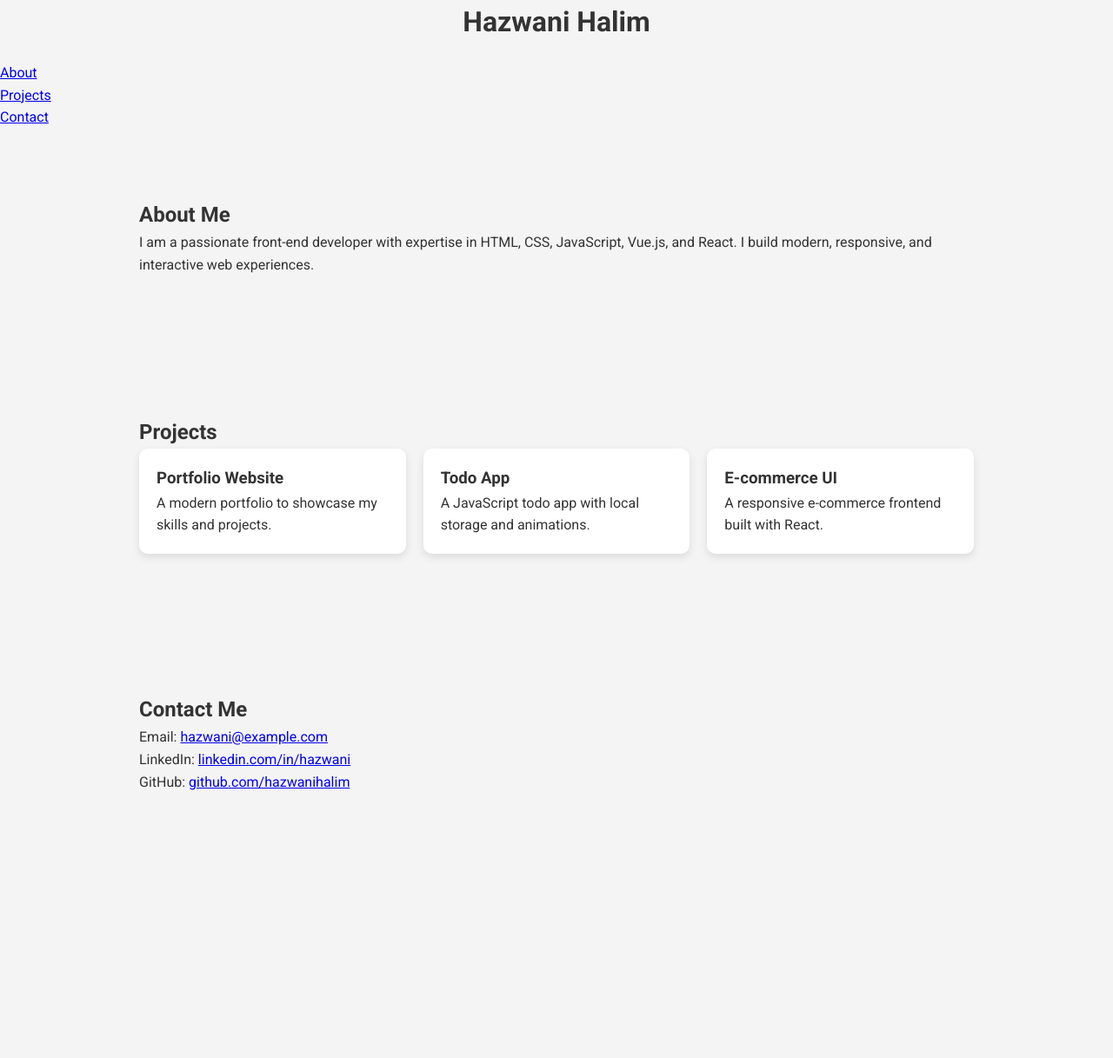
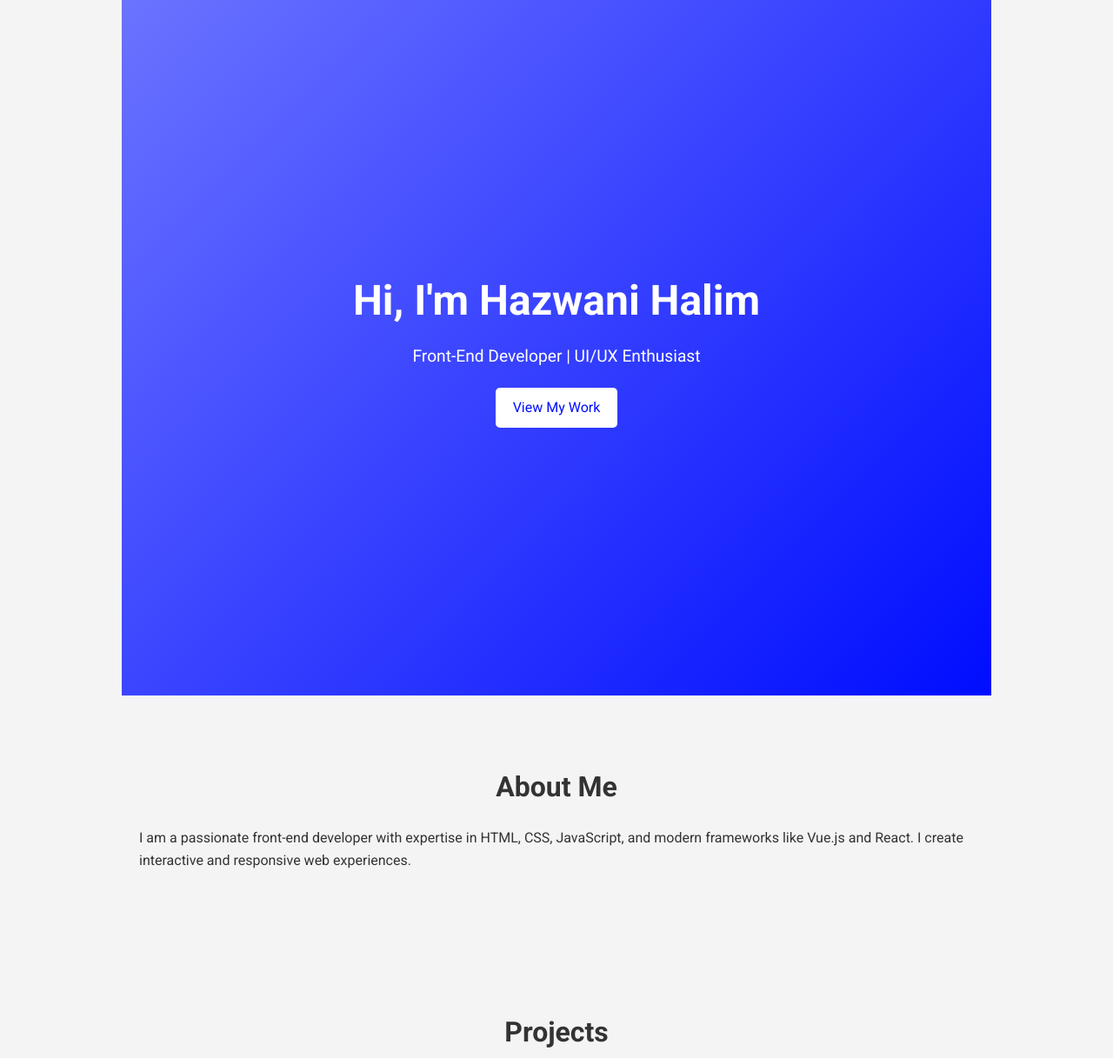
Before and after one commit to waniehalimm/waniehalimm.github.io, a plain HTML site: page index.html in a window 1280 px wide. Shown: the top 1217 px of the page at 87% size. Before the commit the page ends 992 px from the top, so only its background shows below. Drawn offline with Linux system fonts and the light colour scheme.

Commit message:
Update index.html

```diff
--- a/index.html
+++ b/index.html
@@ -8,50 +8,48 @@
   <link rel="stylesheet" href="style.css">
 </head>
 <body>
-  <div class="container">
-    <!-- Sidebar Navigation -->
-    <nav class="sidebar">
-      <h2>Hazwani Halim</h2>
-      <ul>
-        <li><a href="#about">About</a></li>
-        <li><a href="#projects">Projects</a></li>
-        <li><a href="#contact">Contact</a></li>
-      </ul>
-    </nav>
-
-    <!-- Main Content -->
-    <main class="content">
-      <section class="section" id="about">
-        <h1>About Me</h1>
-        <p>I am a passionate front-end developer with expertise in HTML, CSS, JavaScript, Vue.js, and React. I build modern, responsive, and interactive web experiences.</p>
+  <!-- Hero Section -->
+  <section class="hero">
+    <h1 class="animate">Hi, I'm Hazwani Halim</h1>
+    <p class="animate delay">Front-End Developer | UI/UX Enthusiast</p>
+    <a href="#projects" class="btn animate delay-2">View My Work</a>
   </section>
 
-      <section class="section" id="projects">
-        <h1>Projects</h1>
+  <!-- About Section -->
+  <section class="about" id="about">
+    <h2>About Me</h2>
+    <p>I am a passionate front-end developer with expertise in HTML, CSS, JavaScript, and modern frameworks like Vue.js and React. I create interactive and responsive web experiences.</p>
+  </section>
+
+  <!-- Projects Section -->
+  <section class="projects" id="projects">
+    <h2>Projects</h2>
     <div class="project-grid">
-          <div class="project-card">
+      <div class="project-card animate">
         <h3>Portfolio Website</h3>
-            <p>A modern portfolio to showcase my skills and projects.</p>
+        <p>My personal portfolio showcasing my skills and projects.</p>
+        <a href="#" target="_blank">View Project</a>
       </div>
-          <div class="project-card">
+      <div class="project-card animate delay-1">
         <h3>Todo App</h3>
-            <p>A JavaScript todo app with local storage and animations.</p>
+        <p>A modern JavaScript todo app with local storage and animations.</p>
+        <a href="#" target="_blank">View Project</a>
       </div>
-          <div class="project-card">
+      <div class="project-card animate delay-2">
         <h3>E-commerce UI</h3>
-            <p>A responsive e-commerce frontend built with React.</p>
+        <p>A clean and responsive e-commerce frontend built with React.</p>
+        <a href="#" target="_blank">View Project</a>
       </div>
     </div>
   </section>
 
-      <section class="section" id="contact">
-        <h1>Contact Me</h1>
+  <!-- Contact Section -->
+  <section class="contact" id="contact">
+    <h2>Contact Me</h2>
     <p>Email: <a href="mailto:hazwani@example.com">hazwani@example.com</a></p>
     <p>LinkedIn: <a href="https://linkedin.com/in/hazwani">linkedin.com/in/hazwani</a></p>
     <p>GitHub: <a href="https://github.com/hazwanihalim">github.com/hazwanihalim</a></p>
   </section>
-    </main>
-  </div>
 
   <script src="script.js"></script>
 </body>
```
Lines whose indentation alone changed are shown as unchanged.
